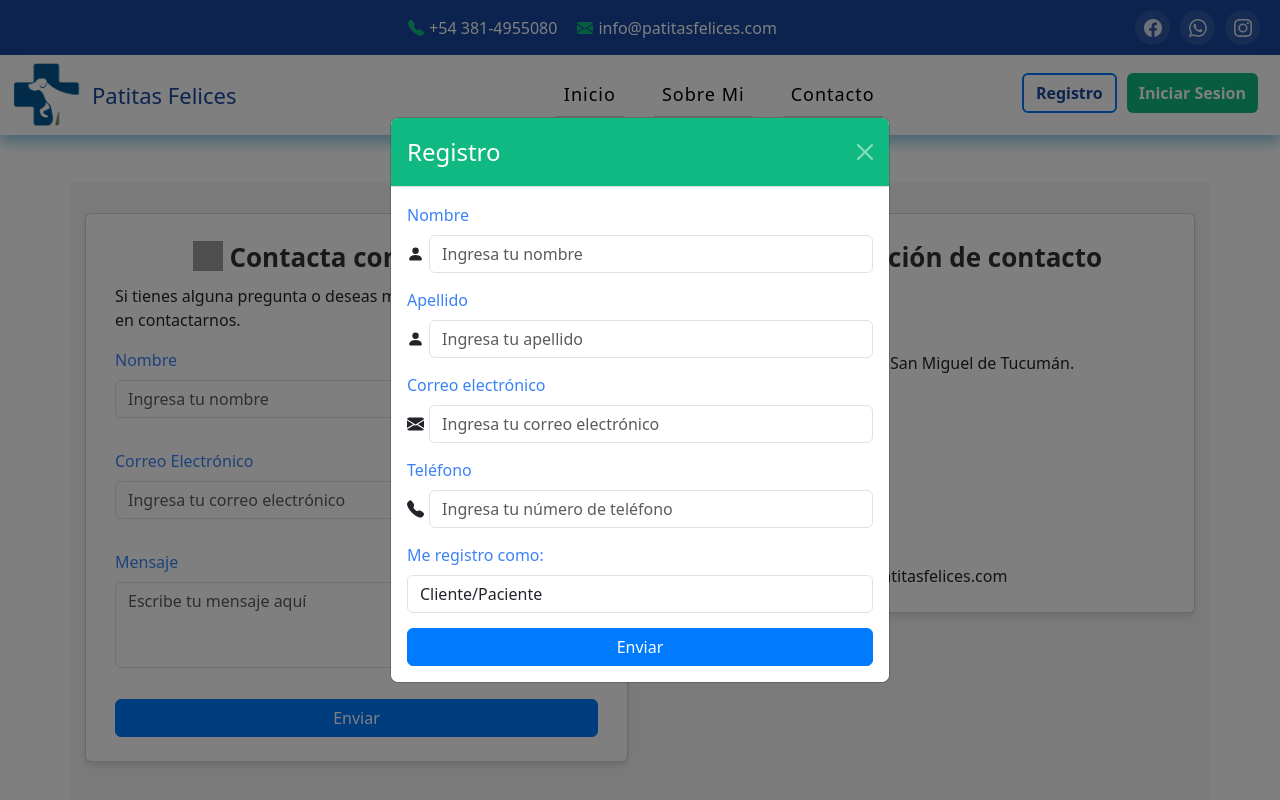
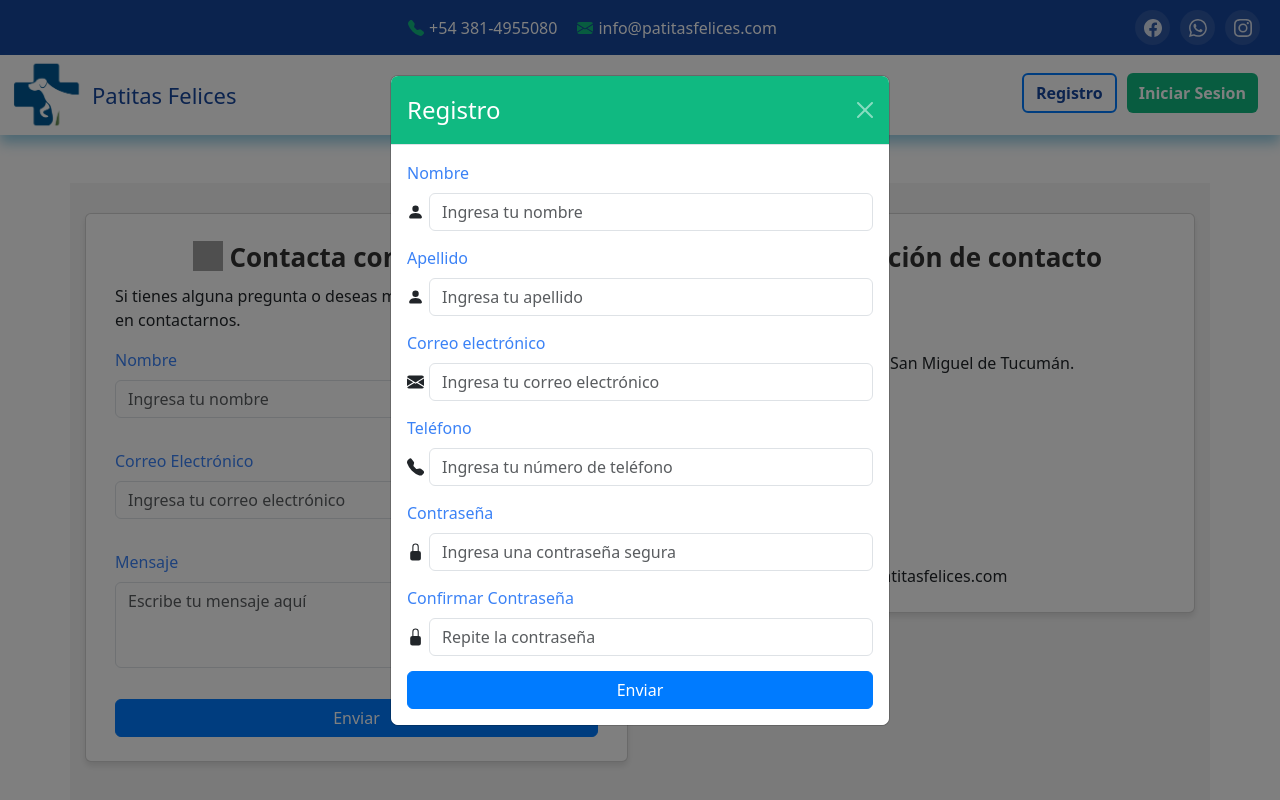
Before and after one commit to JuanDiaz26/Veterinaria---Patitas-Felices, a React (Vite) app: page /contacto in a window 1280 px wide. Both pictures are taken after a click on the button "Registro". Shown: the top 800 px of the page. Built offline with nearby package versions, Linux system fonts and the light colour scheme; grey boxes are pictures that could not be loaded.

Commit message:
terminar otro diseño y seguir con el proyecto separado de backend

```diff
--- a/src/components/RegistroModal.jsx
+++ b/src/components/RegistroModal.jsx
@@ -1,29 +1,65 @@
 import React, { useState } from 'react';
 import { Modal, Button, Form, Alert } from 'react-bootstrap';
-import { PersonFill, EnvelopeFill, TelephoneFill } from 'react-bootstrap-icons';
+import { PersonFill, EnvelopeFill, TelephoneFill, LockFill } from 'react-bootstrap-icons';
 
 function RegistroModal() {
-  // Estado para controlar si el modal está abierto o cerrado
   const [mostrar, setMostrar] = useState(false);
   const [nombre, setNombre] = useState('');
   const [apellido, setApellido] = useState('');
   const [correo, setCorreo] = useState('');
   const [telefono, setTelefono] = useState('');
-  const [tipo, setTipo] = useState('cliente');
+  const [contraseña, setContraseña] = useState('');
+  const [confirmarContraseña, setConfirmarContraseña] = useState('');
   const [mensaje, setMensaje] = useState('');
+  const [errores, setErrores] = useState({});
 
-  // Funciones para abrir y cerrar el modal
   const abrirModal = () => setMostrar(true);
   const cerrarModal = () => setMostrar(false);
 
+  const validarFormulario = () => {
+    const errores = {};
+
+    // Validación de nombre y apellido (solo letras)
+    const soloLetras = /^[A-Za-z]+$/;
+    if (!soloLetras.test(nombre)) {
+      errores.nombre = 'El nombre solo debe contener letras.';
+    }
+    if (!soloLetras.test(apellido)) {
+      errores.apellido = 'El apellido solo debe contener letras.';
+    }
+
+    // Validación de correo
+    const formatoCorreo = /^[^\s@]+@[^\s@]+\.[^\s@]+$/;
+    if (!formatoCorreo.test(correo)) {
+      errores.correo = 'El correo electrónico no tiene un formato válido.';
+    }
+
+    // Validación de contraseña (entre 8 y 16 caracteres, con al menos un número y un carácter especial)
+    const formatoContraseña = /^(?=.*[0-9])(?=.*[!@#$%^&*])[A-Za-z\d!@#$%^&*]{8,16}$/;
+    if (!formatoContraseña.test(contraseña)) {
+      errores.contraseña = 'La contraseña debe tener entre 8 y 16 caracteres, con al menos un número y un carácter especial.';
+    }
+
+    // Validación de confirmación de contraseña (debe coincidir)
+    if (contraseña !== confirmarContraseña) {
+      errores.confirmarContraseña = 'Las contraseñas no coinciden.';
+    }
+
+    return errores;
+  };
+
   const manejarEnvio = (e) => {
     e.preventDefault();
+    const erroresValidacion = validarFormulario();
 
-    // Aquí es donde manejarías el envío del formulario y el correo electrónico
-    // Por ahora solo mostraremos un mensaje de alerta
+    if (Object.keys(erroresValidacion).length > 0) {
+      setErrores(erroresValidacion);
+      return;
+    }
+
+    setErrores({});
     setMensaje('En breve te contactaremos para aprobar tu registro. ¡Gracias!');
 
-    // Cerrar el modal después del envío (opcional)
     setTimeout(() => {
       cerrarModal();
       setMensaje('');
@@ -31,25 +67,32 @@ function RegistroModal() {
       setApellido('');
       setCorreo('');
       setTelefono('');
-      setTipo('cliente');
+      setContraseña('');
+      setConfirmarContraseña('');
     }, 3000);
   };
 
   return (
     <>
-      {/* Botón para abrir el modal */}
       <Button onClick={abrirModal} className="btn BotonRegistro">
         Registro
       </Button>
 
-      {/* Modal para registro */}
       <Modal show={mostrar} onHide={cerrarModal} centered>
         <Modal.Header closeButton>
           <Modal.Title>Registro</Modal.Title>
         </Modal.Header>
         <Modal.Body>
           {mensaje && <Alert variant="success">{mensaje}</Alert>}
+          {Object.keys(errores).length > 0 && (
+            <Alert variant="danger">
+              {Object.values(errores).map((error, idx) => (
+                <div key={idx}>{error}</div>
+              ))}
+            </Alert>
+          )}
           <Form onSubmit={manejarEnvio}>
+            {/* Campo Nombre */}
             <Form.Group controlId="formBasicNombre">
               <Form.Label>Nombre</Form.Label>
               <div className="d-flex align-items-center">
@@ -64,6 +107,7 @@ function RegistroModal() {
               </div>
             </Form.Group>
 
+            {/* Campo Apellido */}
             <Form.Group controlId="formBasicApellido">
               <Form.Label>Apellido</Form.Label>
               <div className="d-flex align-items-center">
@@ -78,6 +122,7 @@ function RegistroModal() {
               </div>
             </Form.Group>
 
+            {/* Campo Correo */}
             <Form.Group controlId="formBasicEmail">
               <Form.Label>Correo electrónico</Form.Label>
               <div className="d-flex align-items-center">
@@ -92,6 +137,7 @@ function RegistroModal() {
               </div>
             </Form.Group>
 
+            {/* Campo Teléfono */}
             <Form.Group controlId="formBasicTelefono">
               <Form.Label>Teléfono</Form.Label>
               <div className="d-flex align-items-center">
@@ -106,17 +152,34 @@ function RegistroModal() {
               </div>
             </Form.Group>
 
-            <Form.Group controlId="formBasicTipo">
-              <Form.Label>Me registro como:</Form.Label>
-              <Form.Control
-                as="select"
-                value={tipo}
-                onChange={(e) => setTipo(e.target.value)}
-                required
-              >
-                <option value="cliente">Cliente/Paciente</option>
-                <option value="medico">Médico</option>
-              </Form.Control>
+            {/* Campo Contraseña */}
+            <Form.Group controlId="formBasicContraseña">
+              <Form.Label>Contraseña</Form.Label>
+              <div className="d-flex align-items-center">
+                <LockFill className="icono" />
+                <Form.Control
+                  type="password"
+                  placeholder="Ingresa una contraseña segura"
+                  value={contraseña}
+                  onChange={(e) => setContraseña(e.target.value)}
+                  required
+                />
+              </div>
+            </Form.Group>
+
+            {/* Campo Confirmar Contraseña */}
+            <Form.Group controlId="formBasicConfirmarContraseña">
+              <Form.Label>Confirmar Contraseña</Form.Label>
+              <div className="d-flex align-items-center">
+                <LockFill className="icono" />
+                <Form.Control
+                  type="password"
+                  placeholder="Repite la contraseña"
+                  value={confirmarContraseña}
+                  onChange={(e) => setConfirmarContraseña(e.target.value)}
+                  required
+                />
+              </div>
             </Form.Group>
 
             <Button variant="primary" type="submit">
```
Also changed, not shown: src/style/InicioModal.css (deleted).
